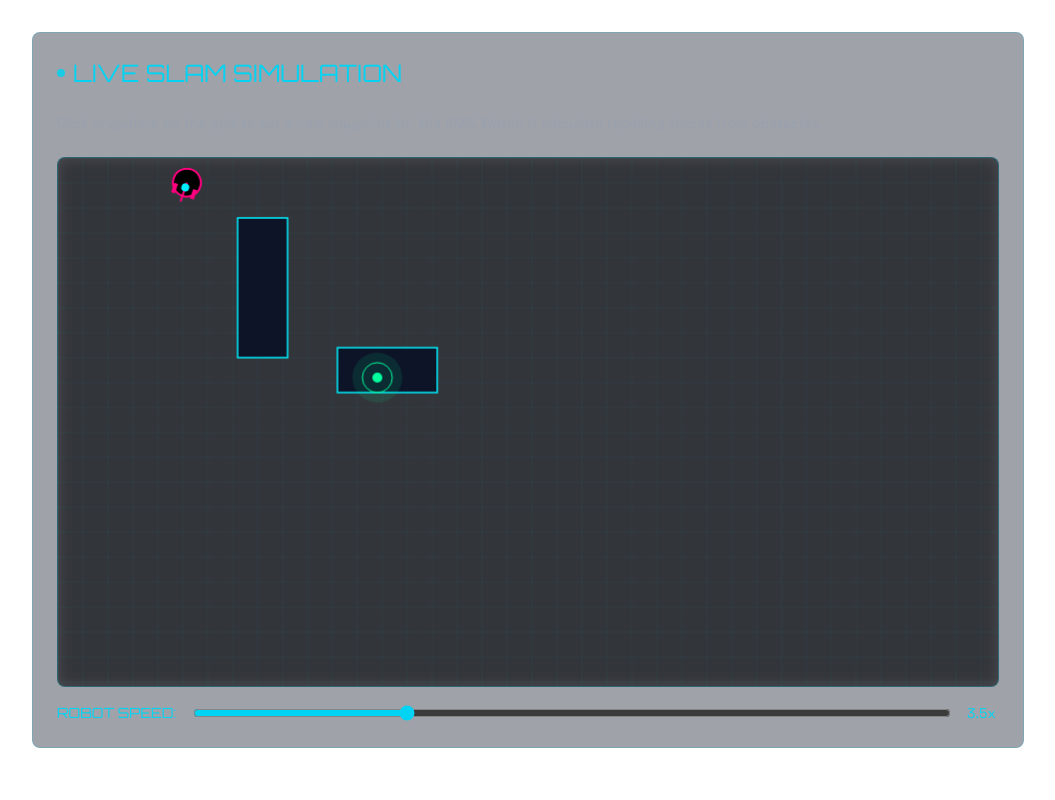
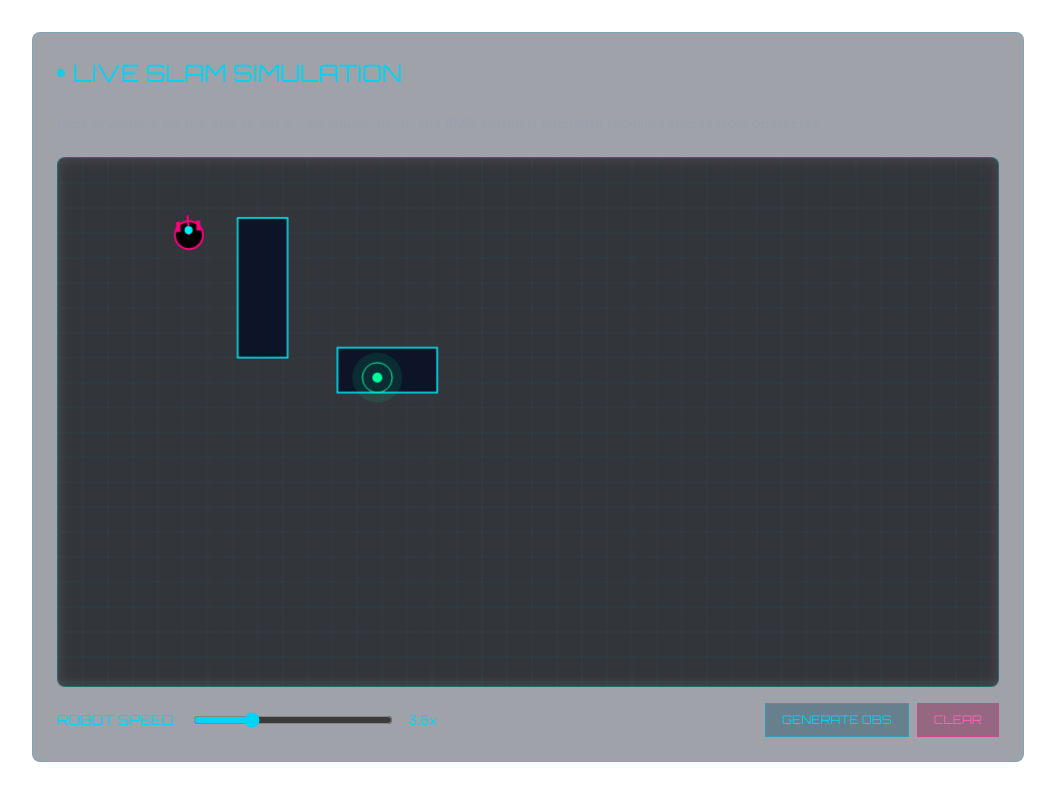
Before and after one commit to Arkz-Deepak/portfolio, a Next.js app: page /projects/aura in a window 1280 px wide. Shown: the part 300-1100 px from the top of the page, without its empty margins (112-1167 px from the left). Built offline with nearby package versions, Linux system fonts and the light colour scheme.

Commit message:
Improve SLAM pathfinding APF physics and add generate obstacle controls

```diff
--- a/src/components/labs/SlamLab.tsx
+++ b/src/components/labs/SlamLab.tsx
@@ -4,6 +4,30 @@ import { useEffect, useRef, useState } from 'react'
 export default function SlamLab() {
   const canvasRef = useRef<HTMLCanvasElement>(null)
   const [speed, setSpeed] = useState(3.5)
+  const cratesRef = useRef([
+    { x: 180, y: 60, w: 50, h: 140, vx: 0, vy: 0 },
+    { x: 280, y: 190, w: 100, h: 45, vx: 0, vy: 0 }
+  ])
+
+  const generateObstacles = () => {
+    const canvas = canvasRef.current
+    if (!canvas) return
+    const newCrates = []
+    for(let i = 0; i < 5; i++) {
+      newCrates.push({
+        x: Math.random() * (canvas.width - 100) + 20,
+        y: Math.random() * (canvas.height - 100) + 20,
+        w: Math.random() * 80 + 30,
+        h: Math.random() * 80 + 30,
+        vx: 0, vy: 0
+      })
+    }
+    cratesRef.current = newCrates
+  }
+
+  const clearObstacles = () => {
+    cratesRef.current = []
+  }
 
   useEffect(() => {
     const canvas = canvasRef.current
@@ -28,10 +52,6 @@ export default function SlamLab() {
       vx: 0, vy: 0, omega: 0, friction: 0.88
     }
     let goalPos = { x: 320, y: 220 }
-    let crates = [
-      { x: 180, y: 60, w: 50, h: 140, vx: 0, vy: 0 },
-      { x: 280, y: 190, w: 100, h: 45, vx: 0, vy: 0 }
-    ]
 
     const handleClick = (e: MouseEvent | TouchEvent) => {
       // Prevent default scrolling when interacting with canvas
@@ -72,7 +92,7 @@ export default function SlamLab() {
       }
 
       // Crates Physics (Static)
-      crates.forEach((c) => {
+      cratesRef.current.forEach((c) => {
         c.vx = 0
         c.vy = 0
         ctx.fillStyle = 'rgba(10, 18, 38, 0.9)'
@@ -93,23 +113,33 @@ export default function SlamLab() {
         let repelX = 0
         let repelY = 0
 
-        crates.forEach(c => {
-          let cx = c.x + c.w/2
-          let cy = c.y + c.h/2
-          let cdx = robot.x - cx
-          let cdy = robot.y - cy
+        cratesRef.current.forEach(c => {
+          let testX = robot.x
+          let testY = robot.y
+          if (robot.x < c.x) testX = c.x
+          else if (robot.x > c.x + c.w) testX = c.x + c.w
+          if (robot.y < c.y) testY = c.y
+          else if (robot.y > c.y + c.h) testY = c.y + c.h
+
+          let cdx = robot.x - testX
+          let cdy = robot.y - testY
           let cdist = Math.sqrt(cdx*cdx + cdy*cdy)
-          let safeDist = 110
+          let safeDist = 60
 
           if (cdist < safeDist) {
-            let force = (safeDist - cdist) * 3.0
+            // Prevent division by zero
+            if (cdist === 0) {
+              cdist = 1; cdx = 1; cdy = 0;
+            }
+            let force = (safeDist - cdist) * 4.5
             repelX += (cdx / cdist) * force
             repelY += (cdy / cdist) * force
 
+            // Tangential (curl) field to slide around obstacles
             let cross = dx * cdy - dy * cdx
             let direction = cross > 0 ? 1 : -1
-            repelX += -(cdy / cdist) * force * direction * 1.5
-            repelY +=  (cdx / cdist) * force * direction * 1.5
+            repelX += -(cdy / cdist) * force * direction * 2.5
+            repelY +=  (cdx / cdist) * force * direction * 2.5
           }
         })
 
@@ -142,7 +172,7 @@ export default function SlamLab() {
         if (robot.y - 14 < 0) { robot.y = 14; robot.vy *= -0.5 }
         if (robot.y + 14 > canvas.height) { robot.y = canvas.height - 14; robot.vy *= -0.5 }
 
-        crates.forEach(c => {
+        cratesRef.current.forEach(c => {
           let testX = robot.x
           let testY = robot.y
           if (robot.x < c.x) testX = c.x
@@ -229,16 +259,26 @@ export default function SlamLab() {
       <div className="w-full aspect-video border border-cyan-500/30 rounded-lg overflow-hidden bg-black/50 backdrop-blur">
         <canvas ref={canvasRef} className="w-full h-full cursor-crosshair" />
       </div>
-      <div className="w-full flex items-center gap-4">
-        <label className="text-cyan-400 font-orbitron text-sm">ROBOT SPEED:</label>
+      <div className="w-full flex items-center justify-between gap-4">
+        <div className="flex items-center gap-4 flex-grow">
+          <label className="text-cyan-400 font-orbitron text-sm whitespace-nowrap">ROBOT SPEED:</label>
           <input
             type="range"
             min="1" max="10" step="0.5"
             value={speed}
             onChange={(e) => setSpeed(parseFloat(e.target.value))}
-          className="flex-grow accent-cyan-400"
+            className="flex-grow accent-cyan-400 max-w-[200px]"
           />
           <span className="text-cyan-400 font-space text-sm w-8">{speed}x</span>
+        </div>
+        <div className="flex gap-2">
+          <button onClick={generateObstacles} className="px-4 py-2 bg-cyan-900/40 border border-cyan-500/50 text-cyan-400 hover:bg-cyan-500 hover:text-black transition-colors font-orbitron text-xs">
+            GENERATE OBS
+          </button>
+          <button onClick={clearObstacles} className="px-4 py-2 bg-pink-900/40 border border-pink-500/50 text-pink-400 hover:bg-pink-500 hover:text-black transition-colors font-orbitron text-xs">
+            CLEAR
+          </button>
+        </div>
       </div>
     </div>
   )
```
Lines whose indentation alone changed are shown as unchanged.
